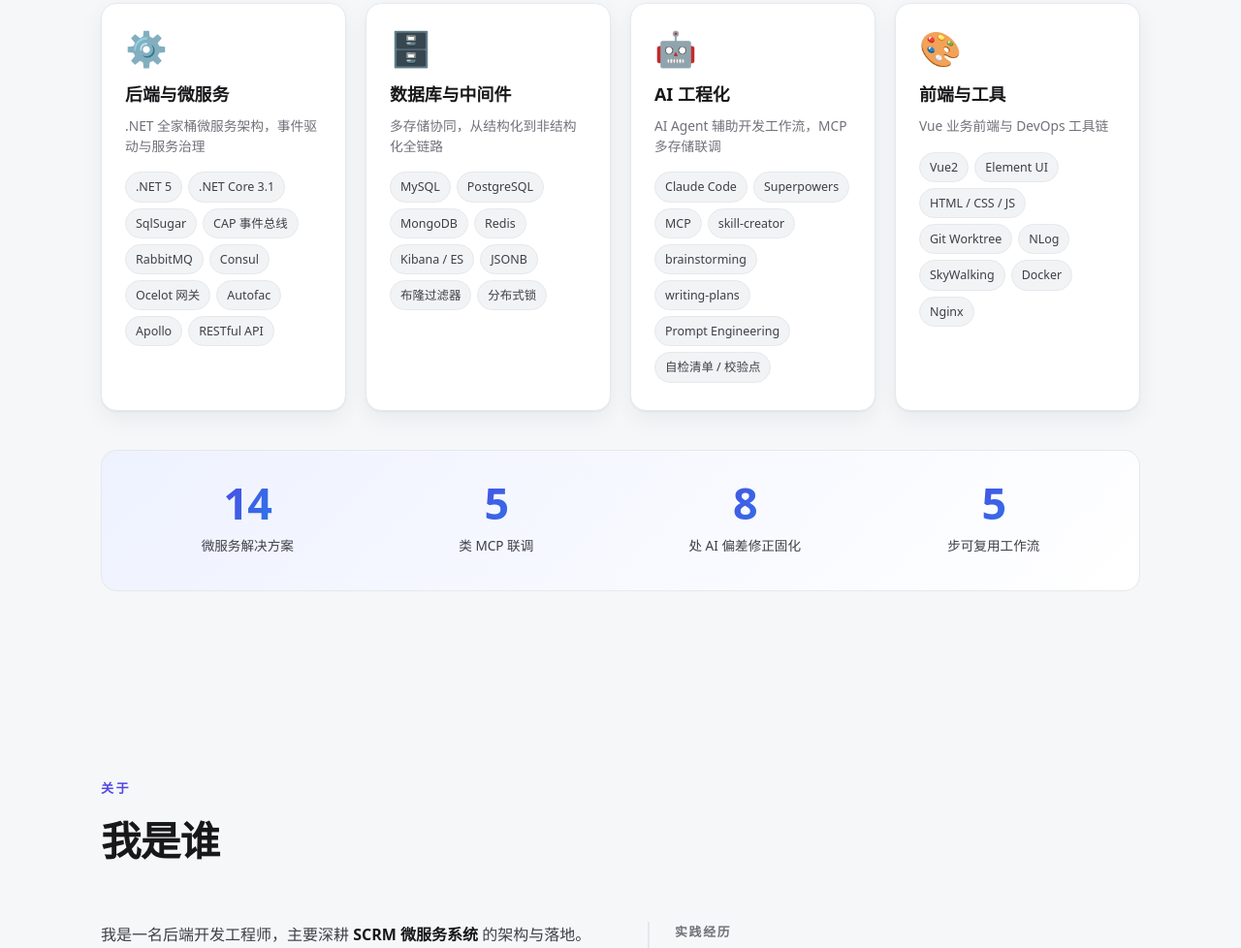
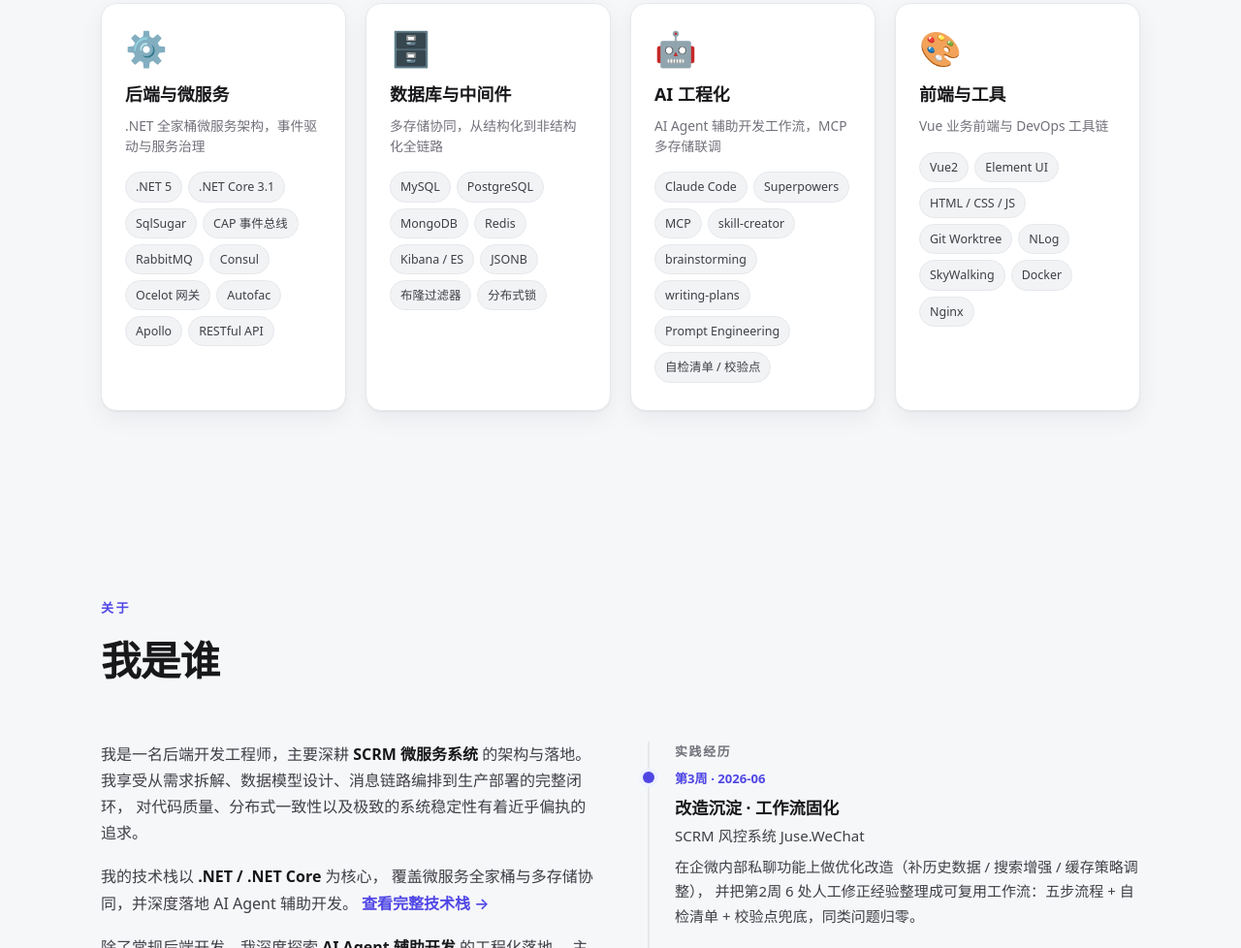
Before and after one commit to ghtaoge/resume, a plain HTML site: page index.html in a window 1280 px wide. Shown: the part 806-1784 px from the top of the page at 97% size. Drawn offline with Linux system fonts and the light colour scheme.

Commit message:
refactor: 移除技能区统计条，技能前置在我是谁之前更适合给Boss看

```diff
--- a/index.html
+++ b/index.html
@@ -103,13 +103,6 @@
               <li>NLog</li><li>SkyWalking</li><li>Docker</li><li>Nginx</li>
             </ul>
           </div>
-        </div>
-
-        <div class="skill-stats reveal">
-          <div class="stat"><span class="stat-num">14</span><span class="stat-label">微服务解决方案</span></div>
-          <div class="stat"><span class="stat-num">5</span><span class="stat-label">类 MCP 联调</span></div>
-          <div class="stat"><span class="stat-num">8</span><span class="stat-label">处 AI 偏差修正固化</span></div>
-          <div class="stat"><span class="stat-num">5</span><span class="stat-label">步可复用工作流</span></div>
         </div>
       </div>
     </section>
--- a/styles.css
+++ b/styles.css
@@ -385,31 +385,6 @@ button { font: inherit; cursor: pointer; border: none; background: none; color:
 }
 .skill-card:hover .skill-card-tags li { border-color: var(--brand-soft); }
 
-/* 高亮统计条 */
-.skill-stats {
-  display: grid; grid-template-columns: repeat(4, 1fr); gap: 20px;
-  margin-top: 40px; padding: 32px;
-  background: linear-gradient(135deg, var(--brand-soft) 0%, var(--surface) 100%);
-  border: 1px solid var(--border); border-radius: var(--radius);
-}
-.stat { text-align: center; }
-.stat-num {
-  display: block; font-size: clamp(2rem, 5vw, 2.8rem); font-weight: 900;
-  line-height: 1; letter-spacing: -.02em; margin-bottom: 8px;
-  background: linear-gradient(120deg, var(--brand) 30%, var(--brand-2));
-  -webkit-background-clip: text; background-clip: text; -webkit-text-fill-color: transparent;
-}
-.stat-label { font-size: .85rem; color: var(--text-soft); font-weight: 500; }
-
-@media (max-width: 1024px) {
-  .skills-showcase { grid-template-columns: repeat(2, 1fr); }
-  .skill-stats { grid-template-columns: repeat(2, 1fr); gap: 24px; }
-}
-@media (max-width: 560px) {
-  .skills-showcase { grid-template-columns: 1fr; }
-  .skill-stats { grid-template-columns: 1fr; }
-}
-
 /* ===================== 卡片"查看详情"提示 ===================== */
 .card-more {
   display: block; margin-top: 16px; padding-top: 14px;
```
